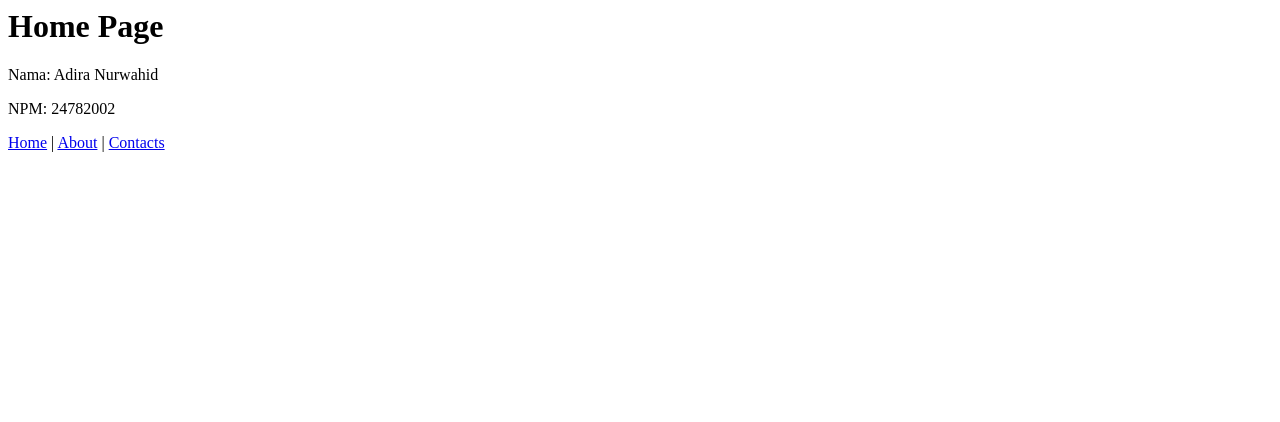
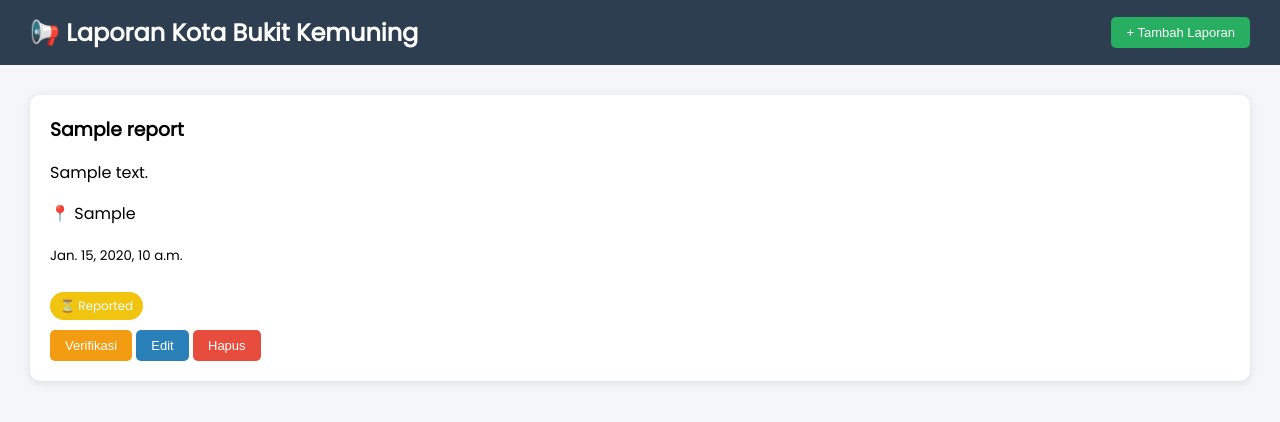
Before and after one commit to IET-Polinela/project-2026-AdiraNurwahid, a Django app: template main_app/templates/home.html in a window 1280 px wide. Shown: the top 422 px of the page. Run offline with Django 5.2, Linux system fonts and the light colour scheme; the template is opened without the code that fills it: values that come from a table or form of the project are taken from there, others are empty; tables that the repository leaves empty hold one stand-in row (values such as "Sample post"); parts of the project's set-up code (start-up, migrations or seed data) failed here and were passed over.

Commit message:
penambahan labsession 4

```diff
--- a/main_app/models.py
+++ b/main_app/models.py
@@ -1,12 +1,22 @@
 from django.db import models
 
 class Report(models.Model):
+    STATUS_CHOICES = [
+        ('REPORTED', 'Reported'),
+        ('VERIFIED', 'Verified'),
+    ]
+
     title = models.CharField(max_length=200)
     category = models.CharField(max_length=100)
     description = models.TextField()
     location = models.CharField(max_length=200)
-    status = models.CharField(max_length=20, default='REPORTED')
     created_at = models.DateTimeField(auto_now_add=True)
+
+    status = models.CharField(
+        max_length=10,
+        choices=STATUS_CHOICES,
+        default='REPORTED'  # ✅ biar ga null
+    )
 
     def __str__(self):
         return self.title
--- a/main_app/templates/home.html
+++ b/main_app/templates/home.html
@@ -1,8 +1,137 @@
-<h1>Home Page</h1>
+<!DOCTYPE html>
+<html>
+<head>
+    <title>Laporan Kota Bukit Kemuning</title>
 
-<p>Nama: Adira Nurwahid</p>
-<p>NPM: 24782002</p>
+    <!-- Google Font -->
+    <link href="https://fonts.googleapis.com/css2?family=Poppins&display=swap" rel="stylesheet">
 
-<a href="/">Home</a> |
-<a href="/about/">About</a> |
-<a href="/contacts/">Contacts</a>
+    <style>
+        body {
+            font-family: 'Poppins', sans-serif;
+            background: #f4f6f9;
+            margin: 0;
+        }
+
+        header {
+            background: #2c3e50;
+            color: white;
+            padding: 15px 30px;
+            display: flex;
+            justify-content: space-between;
+            align-items: center;
+        }
+
+        header h2 {
+            margin: 0;
+        }
+
+        .btn {
+            padding: 8px 15px;
+            border: none;
+            border-radius: 5px;
+            cursor: pointer;
+            font-size: 13px;
+        }
+
+        .btn-add { background: #27ae60; color: white; }
+        .btn-edit { background: #2980b9; color: white; }
+        .btn-delete { background: #e74c3c; color: white; }
+        .btn-verify { background: #f39c12; color: white; }
+
+        .container {
+            padding: 30px;
+        }
+
+        .card {
+            background: white;
+            padding: 20px;
+            border-radius: 10px;
+            margin-bottom: 20px;
+            box-shadow: 0 2px 10px rgba(0,0,0,0.1);
+        }
+
+        .card h3 {
+            margin: 0;
+        }
+
+        .status {
+            padding: 5px 10px;
+            border-radius: 20px;
+            font-size: 12px;
+            display: inline-block;
+        }
+
+        .reported { background: #f1c40f; color: white; }
+        .verified { background: #2ecc71; color: white; }
+
+        .actions {
+            margin-top: 10px;
+        }
+
+        .actions form,
+        .actions a {
+            display: inline-block;
+        }
+    </style>
+</head>
+
+<body>
+
+<header>
+    <h2>📢 Laporan Kota Bukit Kemuning</h2>
+    <a href="{% url 'add_report' %}">
+        <button class="btn btn-add">+ Tambah Laporan</button>
+    </a>
+</header>
+
+<div class="container">
+
+{% for report in reports %}
+    <div class="card">
+        <h3>{{ report.title }}</h3>
+
+        <p>{{ report.description }}</p>
+
+        <p>📍 {{ report.location }}</p>
+        <small>{{ report.created_at }}</small>
+
+        <br><br>
+
+        <!-- STATUS -->
+        {% if report.status == 'VERIFIED' %}
+            <span class="status verified">✔ Verified</span>
+        {% else %}
+            <span class="status reported">⏳ Reported</span>
+        {% endif %}
+
+        <!-- ACTION -->
+        <div class="actions">
+
+            {% if report.status != 'VERIFIED' %}
+            <form method="post" action="{% url 'update_status' report.id %}">
+                {% csrf_token %}
+                <button class="btn btn-verify">Verifikasi</button>
+            </form>
+            {% endif %}
+
+            <a href="{% url 'edit_report' report.id %}">
+                <button class="btn btn-edit">Edit</button>
+            </a>
+
+            <form method="post" action="{% url 'delete_report' report.id %}">
+                {% csrf_token %}
+                <button class="btn btn-delete">Hapus</button>
+            </form>
+
+        </div>
+    </div>
+
+{% empty %}
+    <p>Tidak ada laporan.</p>
+{% endfor %}
+
+</div>
+
+</body>
+</html>
--- /dev/null
+++ b/main_app/urls.py
@@ -0,0 +1,10 @@
+from django.urls import path
+from .views import *
+
+urlpatterns = [
+    path('', ReportListView.as_view(), name='report_list'),
+    path('add/', ReportCreateView.as_view(), name='add_report'),
+    path('edit/<int:pk>/', ReportUpdateView.as_view(), name='edit_report'),
+    path('delete/<int:pk>/', ReportDeleteView.as_view(), name='delete_report'),
+    path('update-status/<int:pk>/', ReportUpdateStatusView.as_view(), name='update_status'),
+]
```
Also changed, not shown: main_app/templates/add_report.html (+95 -6 lines), main_app/templates/delete_report.html (added, +11 -0 lines), main_app/templates/edit_report.html (added, +9 -0 lines), main_app/templates/report_list.html (+26 -2 lines), main_app/views.py (+40 -15 lines), main_app/migrations/0002_alter_report_status.py (added), main_app/migrations/0003_alter_report_status.py (added).
